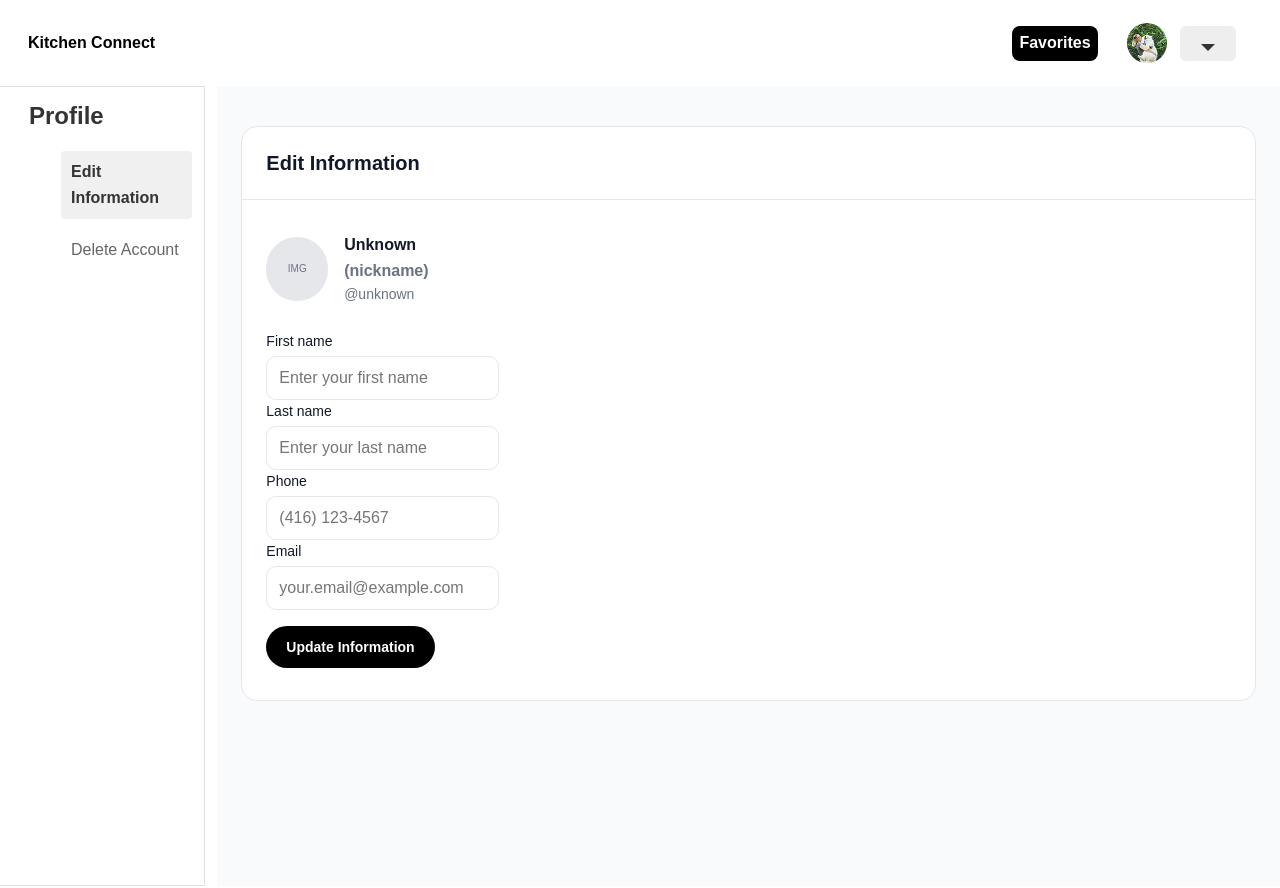
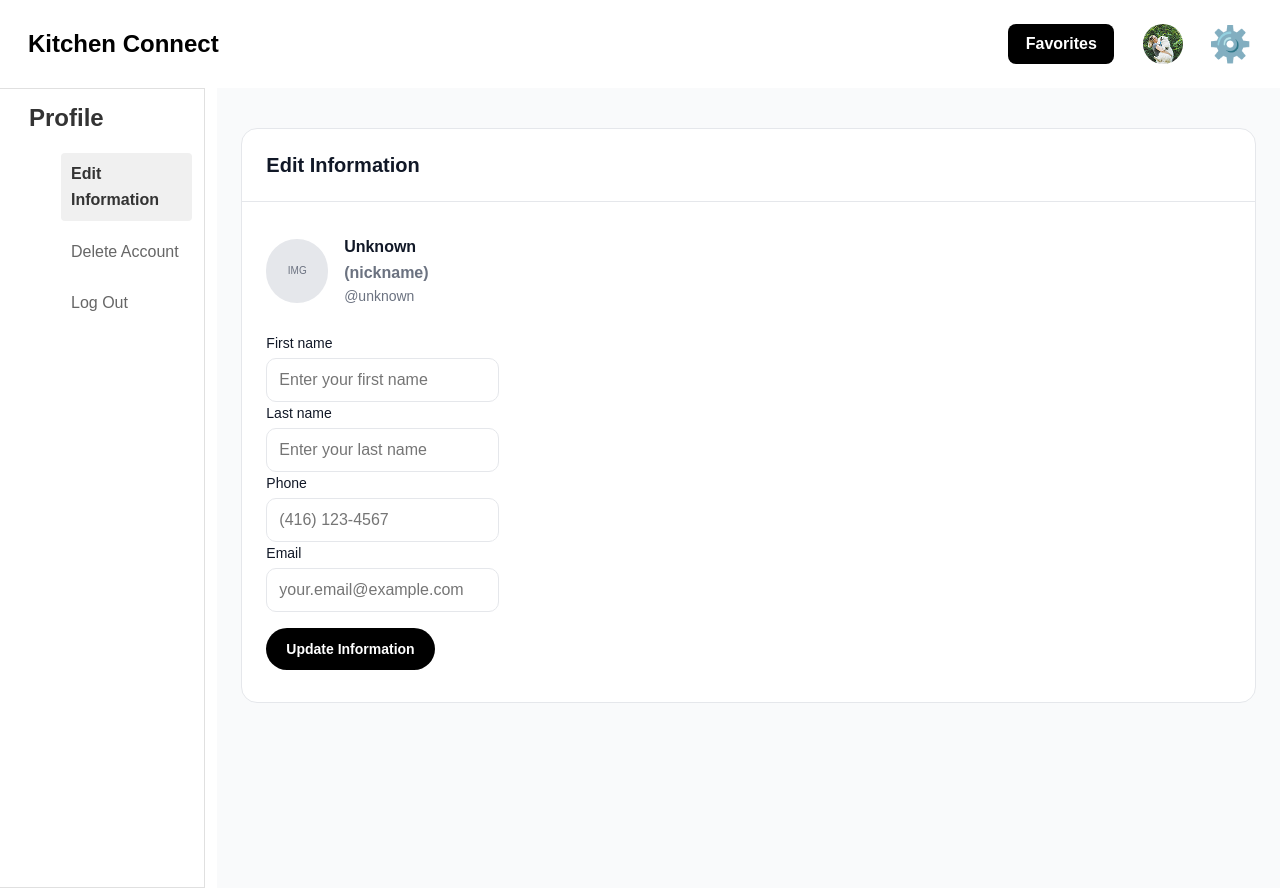
Before and after one commit to brocoli05/kitchen-connect-client, a Next.js app: page /profile/edit in a window 1280 px wide. Built offline with nearby package versions, Linux system fonts and the light colour scheme; no server answers; sample sign-in values are in the browser's storage.

Commit message:
topbar ui update and the setting page update

```diff
--- a/components/ProfileLayout.jsx
+++ b/components/ProfileLayout.jsx
@@ -2,15 +2,63 @@ import React from "react";
 import Link from "next/link";
 import { useRouter } from "next/router";
 import { Row, Col } from "react-bootstrap";
+import { signOut } from "next-auth/react";
 
+// const handleLogout = async () => {
+
+
+// try {
+// 	const token = localStorage.getItem("userToken");
+
+// 	await fetch("/api/users/logout", {
+// 	method: "POST",
+// 	headers: {
+// 		Authorization: `Bearer ${token}`,
+// 	},
+// 	});
+
+// 	await signOut({ redirect: false });
+
+// 	localStorage.removeItem("userToken");
+
+// 	router.push("/login");
+// } catch (error) {
+// 	console.error("Logout error:", error);
+// 	// Still logout even if API fails
+// 	localStorage.removeItem("userToken");
+// 	router.push("/login");
+// }
+// };
 // Define the sidebar menu items
+
+const ProfileLayout = ({ children }) => {
+
+  const router = useRouter();
+  // handleLogout must be inside the component
+  const handleLogout = async () => {
+    try {
+      const token = localStorage.getItem("userToken");
+
+      await fetch("/api/users/logout", {
+        method: "POST",
+        headers: { Authorization: `Bearer ${token}` },
+      });
+
+      await signOut({ redirect: false });
+      localStorage.removeItem("userToken");
+
+      router.push("/login"); // router is in scope
+    } catch (error) {
+      console.error("Logout error:", error);
+      localStorage.removeItem("userToken");
+      router.push("/login"); // router is in scope
+    }
+  };
 const menuItems = [
   { name: "Edit Information", path: "/profile/edit" },
   { name: "Delete Account", path: "/profile/delete" },
+  { name: "Log Out", onClick: handleLogout },
 ];
-
-const ProfileLayout = ({ children }) => {
-  const router = useRouter();
 
   return (
     <Row>
@@ -21,12 +69,12 @@ const ProfileLayout = ({ children }) => {
           <nav>
             <ul>
   {menuItems.map((item) => {
-                const isActive = router.pathname === item.path;
+    const isActive = item.path && router.pathname === item.path;
+
     return (
-                  <li
-                    key={item.path}
-                    style={{ listStyle: "none", marginBottom: "10px" }}
-                  >
+
+      <li key={item.name} style={{ listStyle: "none", marginBottom: "10px" }}>
+        {item.path ? (
           <Link
             href={item.path}
             style={{
@@ -41,6 +89,22 @@ const ProfileLayout = ({ children }) => {
           >
             {item.name}
           </Link>
+        ) : item.onClick ? (
+          <button
+            onClick={item.onClick}
+            style={{
+              display: "block",
+              padding: "8px 10px",
+              borderRadius: "4px",
+              border: "none",
+              backgroundColor: "transparent",
+              color: "#666",
+              cursor: "pointer",
+            }}
+          >
+            {item.name}
+          </button>
+        ) : null}
       </li>
     );
   })}
--- a/components/TopNavBar.jsx
+++ b/components/TopNavBar.jsx
@@ -2,40 +2,18 @@ import React, { useState } from "react";
 import { useRouter } from "next/router";
 import Row from "react-bootstrap/Row";
 import Col from "react-bootstrap/Col";
-import { Dropdown } from "react-bootstrap";
+import { Button, Dropdown } from "react-bootstrap";
 import { signOut } from "next-auth/react";
 
 export default function TopNavBar({}) {
   const router = useRouter();
 
-  const handleLogout = async () => {
-    try {
-      const token = localStorage.getItem("userToken");
 
-      await fetch("/api/users/logout", {
-        method: "POST",
-        headers: {
-          Authorization: `Bearer ${token}`,
-        },
-      });
-
-      await signOut({ redirect: false });
-
-      localStorage.removeItem("userToken");
-
-      router.push("/login");
-    } catch (error) {
-      console.error("Logout error:", error);
-      // Still logout even if API fails
-      localStorage.removeItem("userToken");
-      router.push("/login");
-    }
-  };
   return (
     <div>
       <Row className="m-3 d-flex align-items-center topnav">
         <Col md={8} className="d-flex justify-content-start topnav-left">
-          <a className="fw-bold active" href="/mainpage">
+          <a className="fw-bold active" style={{fontSize: "24px"}} href="/mainpage">
             Kitchen Connect
           </a>
         </Col>
@@ -51,28 +29,14 @@ export default function TopNavBar({}) {
               color: "#FFFFFF",
               backgroundColor: "#000000ff",
               border: "none",
-              height: "35px",
-              width: "86px",
+              height: "40px",
+              width: "106px",
             }}
             type="button"
           >
             Favorites
           </button>
-          {/* <button
-            onClick={() => router.push("/share")}
-            className="me-3 rounded-3 d-flex align-items-center justify-content-center btn btn-link fw-bold"
-            style={{
-              textDecoration: "none",
-              color: "#FFFFFF",
-              backgroundColor: "#000000ff",
-              border: "none",
-              height: "35px",
-              width: "56px",
-            }}
-            type="button"
-          >
-            Share
-          </button> */}
+
           <button
             onClick={() => router.push("/profile/edit")}
             className=" d-flex align-items-center h-100 justify-content-center btn btn-link"
@@ -83,28 +47,15 @@ export default function TopNavBar({}) {
               alt="User Avatar"
             />
           </button>
-          <Dropdown className="me-3 rounded-3 d-flex align-items-center justify-content-center">
-            <Dropdown.Toggle
-              variant="light"
-              className="fw-bold "
-              style={{
-                // width: "46px",
-                backgroundColor: "#EEEEEE",
-                border: "none",
-                fontSize: "1.5rem",
-                color: "#333",
-                height: "35px",
-                width: "56px",
-              }}
-              id="dropdown-settings"
-            ></Dropdown.Toggle>
-            <Dropdown.Menu align="end">
-              <Dropdown.Item onClick={() => router.push("/profile/edit")}>
-                Settings…
-              </Dropdown.Item>
-              <Dropdown.Item onClick={handleLogout}>Logout</Dropdown.Item>
-            </Dropdown.Menu>
-          </Dropdown>
+
+              <button
+			 style={{backgroundColor: "transparent", border: "none", fontSize: "35px", marginLeft: "12px"}}
+			  onClick={() => router.push("/profile/edit")}>
+                ⚙️
+              </button>
+			  {/* will add the logout to settings later */}
+              {/* <Dropdown.Item onClick={handleLogout}>Logout</Dropdown.Item> */}
+
         </Col>
       </Row>
     </div>
--- a/styles/mainpage.css
+++ b/styles/mainpage.css
@@ -9,7 +9,7 @@
   font-size: 24px;
 }
 .mainpage-left-toggle-list {
-  width: 240px;
+  width: 100%;
 }
 .list-title {
   color: black;
```
Lines whose indentation alone changed are shown as unchanged.
